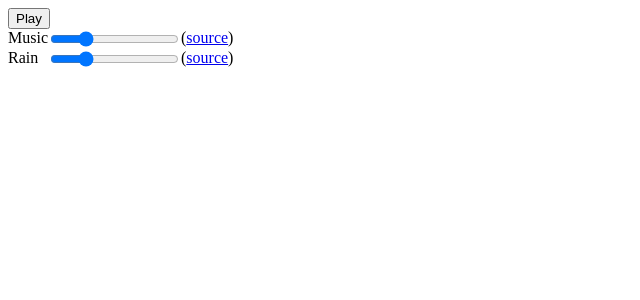
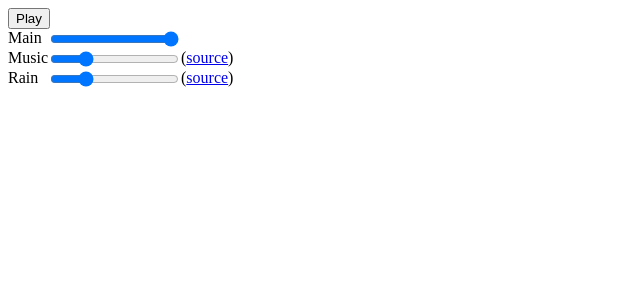
Before and after one commit to fshauge/rainylofi, a React (Create React App) app: page / in a window 1280 px wide. Shown: the top 300 px of the page, without its empty margins (0-640 px from the left). Built offline with nearby package versions, Linux system fonts and the light colour scheme.

Commit message:
Add slider for main volume

```diff
--- a/src/components/App.tsx
+++ b/src/components/App.tsx
@@ -5,6 +5,7 @@ import { Range } from "./Range";
 
 export default function App() {
   const [volumes, setVolumes] = useLocalStorage("volumes", {
+    main: 100,
     music: 25,
     rain: 25,
   });
@@ -19,6 +20,14 @@ export default function App() {
         </button>
       </div>
       <div className="controls">
+        <label>Main</label>
+        <Range
+          min={0}
+          max={100}
+          value={volumes.main}
+          onChange={(main) => setVolumes((volumes) => ({ ...volumes, main }))}
+        />
+        <div />
         <label>Music</label>
         <Range
           min={0}
@@ -43,14 +52,14 @@ export default function App() {
       <div hidden>
         <ReactPlayer
           url="https://www.youtube.com/watch?v=7NOSDKb0HlU"
-          volume={volumes.music / 100}
+          volume={(volumes.music / 100) * (volumes.main / 100)}
           playing={playing}
           controls
           loop
         />
         <ReactPlayer
           url="https://rainymood.com/audio1112/0.m4a"
-          volume={volumes.rain / 100}
+          volume={(volumes.rain / 100) * (volumes.main / 100)}
           playing={playing}
           controls
           loop
```
